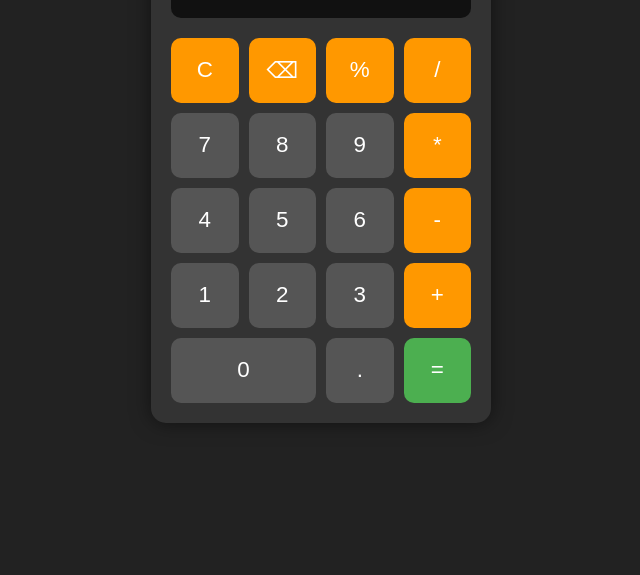
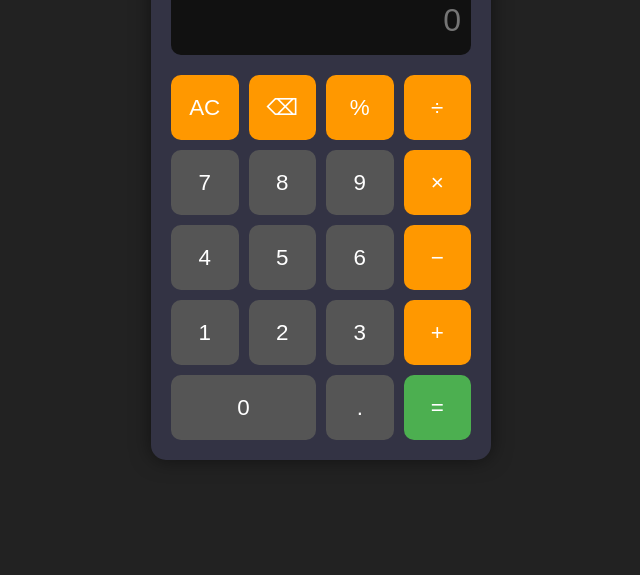
Before and after one commit to HarshaYadav1819/cal, a plain HTML site: page index.html in a window 1280 px wide. Shown: the part 225-800 px from the top of the page, without its empty margins (319-959 px from the left). Drawn offline with Linux system fonts and the light colour scheme.

Commit message:
second update

```diff
--- a/index.html
+++ b/index.html
@@ -3,41 +3,53 @@
 <head>
     <meta charset="UTF-8">
     <meta name="viewport" content="width=device-width, initial-scale=1.0">
-    <title>Calculator</title>
+    <title>Smart Calculator</title>
     <link rel="stylesheet" href="style.css">
 </head>
 <body>
 
     <div class="calculator">
-    <input type="text" id="display" readonly>
+
+        <h1>🧮 Smart Calculator</h1>
+
+        <input
+            type="text"
+            id="display"
+            placeholder="0"
+            readonly
+        >
 
         <div class="buttons">
-        <button onclick="clearDisplay()" class="operator">C</button>
-        <button onclick="deleteLast()" class="operator">⌫</button>
-        <button onclick="appendValue('%')" class="operator">%</button>
-        <button onclick="appendValue('/')" class="operator">/</button>
+
+            <button class="operator" onclick="clearDisplay()">AC</button>
+            <button class="operator" onclick="deleteLast()">⌫</button>
+            <button class="operator" onclick="appendValue('%')">%</button>
+            <button class="operator" onclick="appendValue('/')">÷</button>
 
             <button onclick="appendValue('7')">7</button>
             <button onclick="appendValue('8')">8</button>
             <button onclick="appendValue('9')">9</button>
-        <button onclick="appendValue('*')" class="operator">*</button>
+            <button class="operator" onclick="appendValue('*')">×</button>
 
             <button onclick="appendValue('4')">4</button>
             <button onclick="appendValue('5')">5</button>
             <button onclick="appendValue('6')">6</button>
-        <button onclick="appendValue('-')" class="operator">-</button>
+            <button class="operator" onclick="appendValue('-')">−</button>
 
             <button onclick="appendValue('1')">1</button>
             <button onclick="appendValue('2')">2</button>
             <button onclick="appendValue('3')">3</button>
-        <button onclick="appendValue('+')" class="operator">+</button>
+            <button class="operator" onclick="appendValue('+')">+</button>
 
-        <button onclick="appendValue('0')" class="zero">0</button>
+            <button class="zero" onclick="appendValue('0')">0</button>
             <button onclick="appendValue('.')">.</button>
-        <button onclick="calculate()" class="equal">=</button>
+            <button class="equal" onclick="calculate()">=</button>
+
         </div>
+
     </div>
 
     <script src="script.js"></script>
+
 </body>
 </html>
--- a/style.css
+++ b/style.css
@@ -15,7 +15,7 @@ body{
 
 .calculator{
     width:340px;
-    background:#333;
+    background:#334;
     border-radius:15px;
     padding:20px;
     box-shadow:0 0 20px rgba(0,0,0,0.5);
```
Lines whose indentation alone changed are shown as unchanged.
